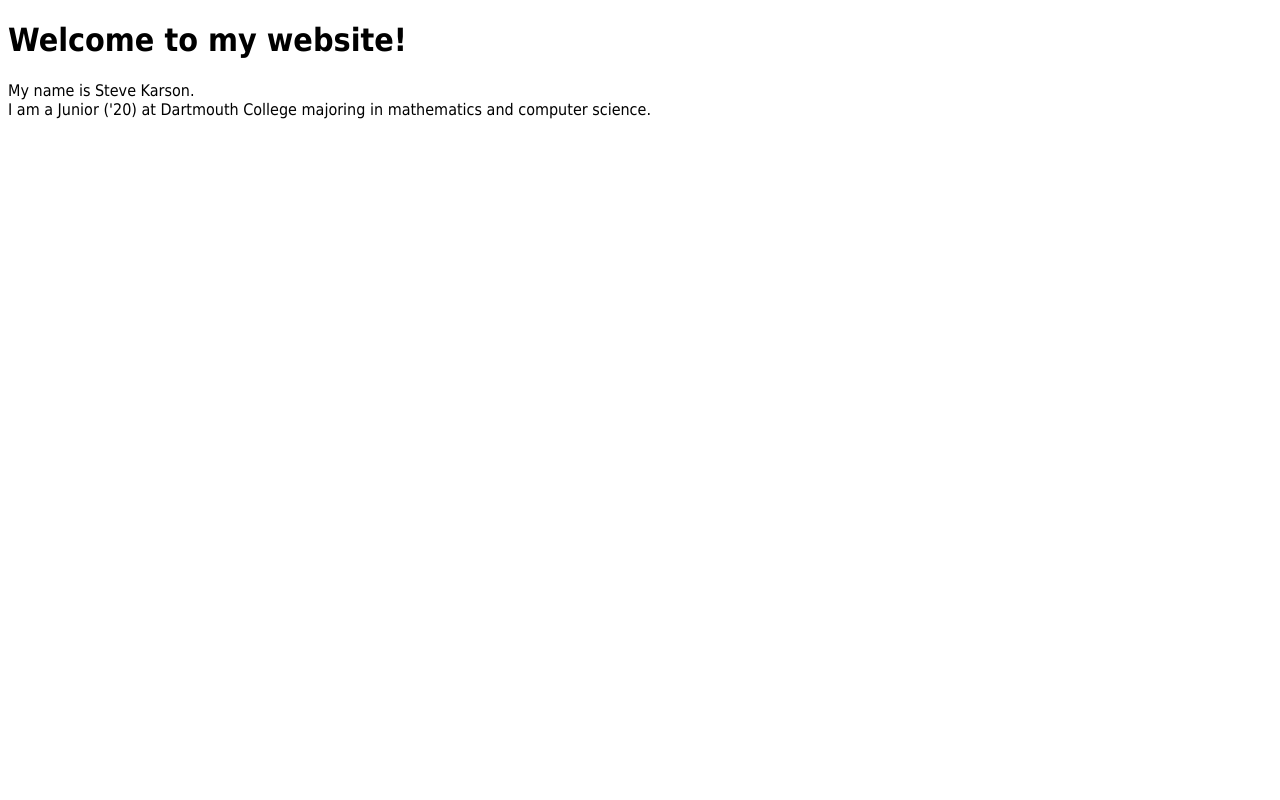
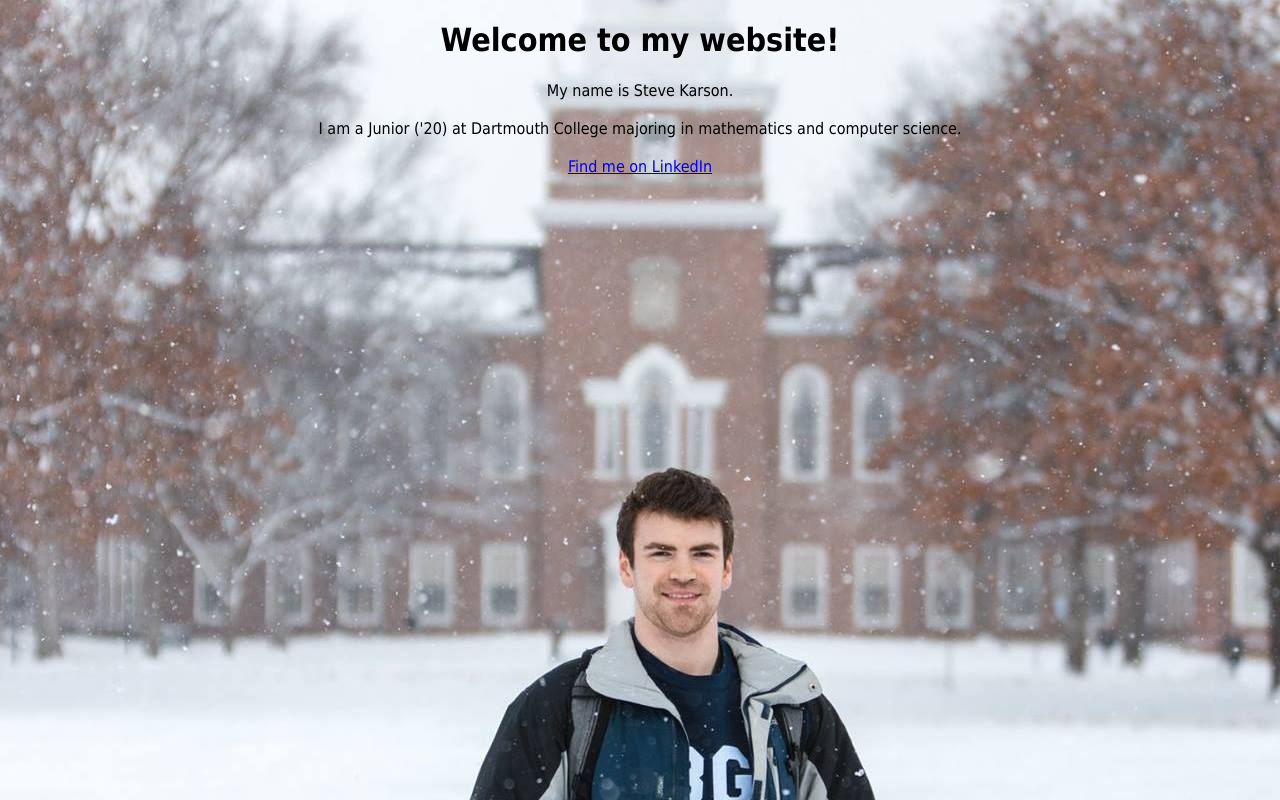
Before and after one commit to skarson8/stevenkarson.me, a plain HTML site: page index.html in a window 1280 px wide. Drawn offline with Linux system fonts and the light colour scheme.

Commit message:
Added background image and LinkedIn link

```diff
--- a/index.html
+++ b/index.html
@@ -2,15 +2,20 @@
 <html>
     <head>
         <title>stevenkarson.me</title>
-		<link rel="stylesheet" type="text/css" href="css/webstyle.css">
+		<link rel="stylesheet" href="mystyle.css">
     </head>
-    <body>
+    <body background="images/stevenkarson.jpg">
 		<h1>
+			<center>
 		Welcome to my website!<br />
+			</center>
 		</h1>
     	<p>
-        My name is Steve Karson.<br />
-		I am a Junior ('20) at Dartmouth College majoring in mathematics and computer science.<br />
+		<center>
+        My name is Steve Karson.<br /><br />
+		I am a Junior ('20) at Dartmouth College majoring in mathematics and computer science.<br /><br />
+		<a href="https://www.linkedin.com/in/steven-karson-209541119/">Find me on LinkedIn</a>
+		</center>
 		</p>
     </body>
 </html>
--- a/css/webstyle.css
+++ b/mystyle.css
@@ -1,3 +1,4 @@
 body {
+	background-color: coral;
 	font-family: Tahoma, Geneva, sans-serif;
 }
```
Also changed, not shown: images/stevenkarson.jpg (added).
